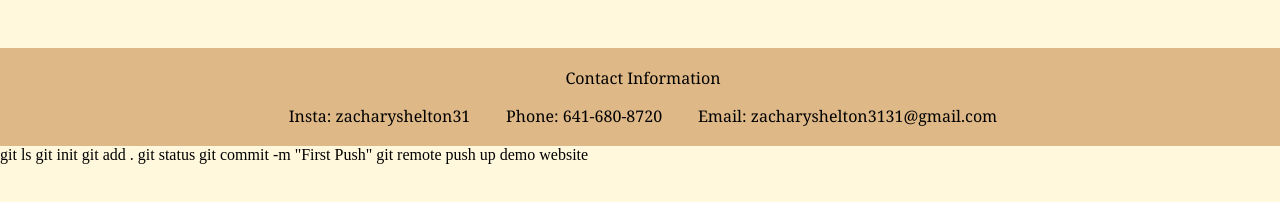
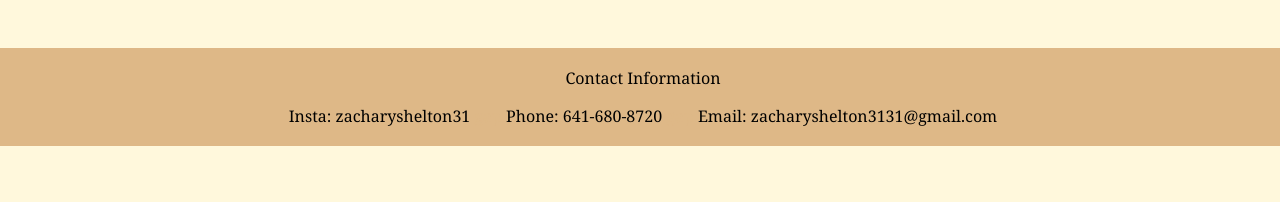
Before and after one commit to Frenchie16/Zac-Final, a plain HTML site: page index.html in a window 1280 px wide. Shown: the part 188-390 px from the top of the page. Drawn offline with Linux system fonts and the light colour scheme.

Commit message:
Update index.html

```diff
--- a/index.html
+++ b/index.html
@@ -42,5 +42,4 @@
         Email: zacharyshelton3131@gmail.com
     </p>
 </footer>
-git ls git init git add . git status git commit -m "First Push" git remote push up demo website
 </html>
```
